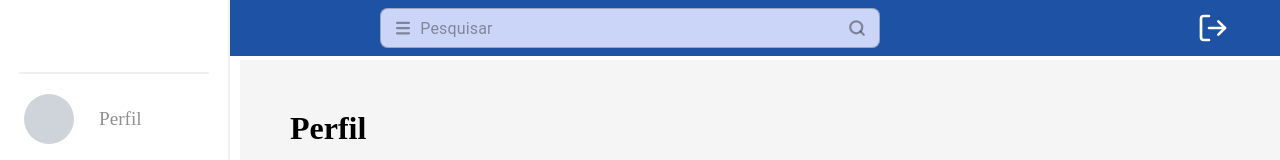
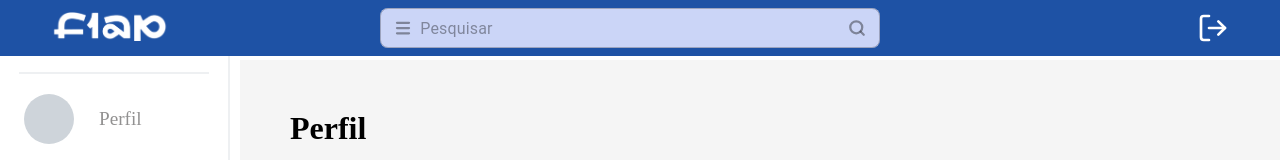
Before and after one commit to Squad03-PortoDigital/Frontend, a React (Vite) app: page / in a window 1280 px wide. Shown: the top 160 px of the page. Built offline with nearby package versions, Linux system fonts and the light colour scheme.

Commit message:
ajuste de sobreposição

```diff
--- a/src/styles/header.css
+++ b/src/styles/header.css
@@ -6,7 +6,8 @@
     box-sizing: border-box;
     display: flex;
     align-items: center;
-    position: fixed; /* Fixando o header no topo */
+    position: fixed;
+    z-index: 10; /* sempre acima do menu */
     top: 0;
 }
 
```
